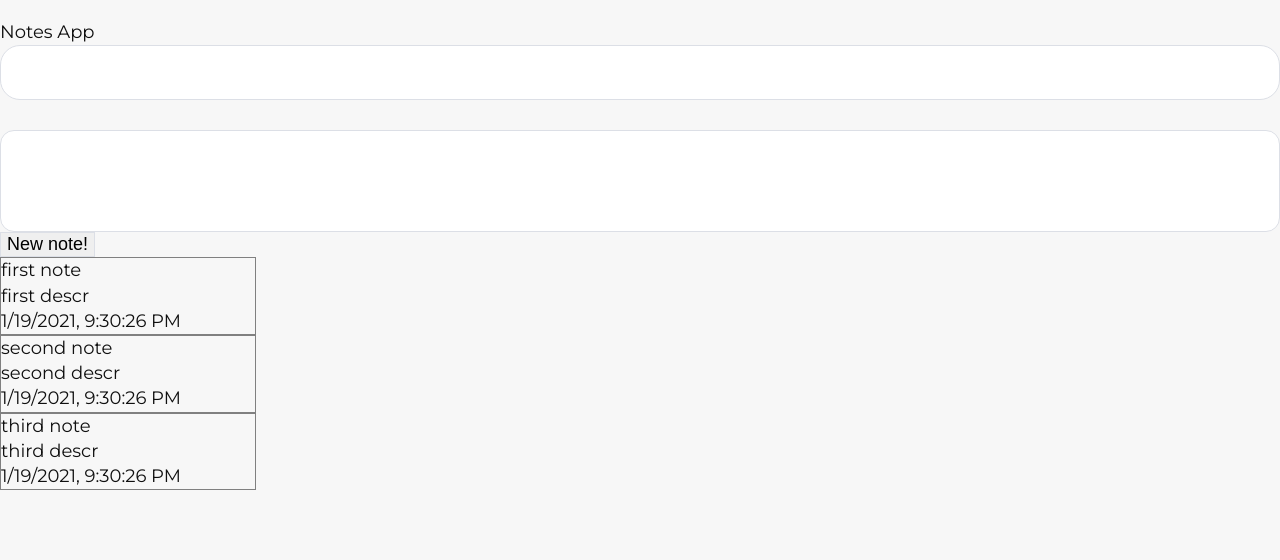
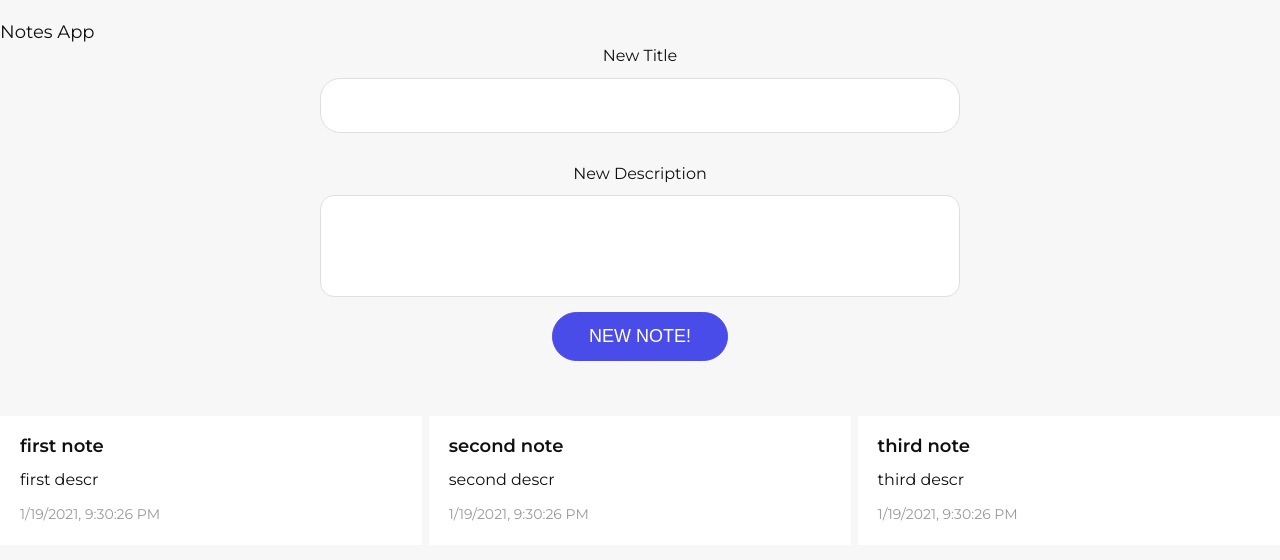
Before and after one commit to MaxLisyanskiy/vueCliTest, a Vue app: page / in a window 1280 px wide. Shown: the top 560 px of the page. Built offline with nearby package versions, Linux system fonts and the light colour scheme.

Commit message:
finish all components

```diff
--- a/src/App.vue
+++ b/src/App.vue
@@ -6,26 +6,18 @@
         <div class="container">
           <h1>{{title}}</h1>
 
+          <!--message-->
           <message v-if="message" :message="message"/>
 
           <!--new note-->
-          <div class="new-note">
-              <input v-model="note.title" type="text">
-              <textarea v-model="note.descr"></textarea>
-              <button @click="addNote">New note!</button>
-          </div>
+          <newNote
+            :note="note"
+            @addNewNote = "addNote"
+          />
+
           <!--notes-->
-          <div class="notes">
-              <div class="note" v-for="(note, index) in notes" :key="index" style="border: 1px solid grey; width: 20%;">
-                  <div class="note-header">
-                      <p>{{note.title}}</p>
-                  </div>
-                  <div class="note-body">
-                      <span>{{note.descr}}</span>
-                      <p>{{note.date}}</p>
-                  </div>
-              </div>
-          </div>
+          <notes :notes="notes" />
+
         </div>
       </section>
 
@@ -35,10 +27,12 @@
 
 <script>
 import message from "@/components/Message.vue"
+import newNote from "@/components/NewNote.vue"
+import notes from "@/components/Notes.vue"
 
 export default {
   components: {
-    message
+    message, newNote, notes
   },
   data() {
     return {
--- /dev/null
+++ b/src/components/NewNote.vue
@@ -0,0 +1,37 @@
+<template>
+    <div class="new-note">
+        <label>New Title</label>
+        <input v-model="note.title" type="text">
+        <label>New Description</label>
+        <textarea v-model="note.descr"></textarea>
+        <button class="btn btnPrimary" @click="addNote">New note!</button>
+    </div>
+</template>
+
+<style lang="scss" scoped>
+.new-note {
+    text-align: center;
+    width: 50%;
+    margin: 0 auto;
+}
+button {
+    display: block;
+    margin: 15px auto;
+}
+</style>
+
+<script>
+export default {
+    props: {
+        note: {
+            type: Object,
+            reguiered: true
+        }
+    },
+    methods: {
+        addNote() {
+            this.$emit('addNewNote', this.note)
+        }
+    }
+}
+</script>
--- /dev/null
+++ b/src/components/Notes.vue
@@ -0,0 +1,55 @@
+<template>
+    <div class="notes">
+        <div class="note" v-for="(note, index) in notes" :key="index">
+            <div class="note-header">
+                <p>{{note.title}}</p>
+            </div>
+            <div class="note-body">
+                <p>{{note.descr}}</p>
+                <span>{{note.date}}</span>
+            </div>
+        </div>
+    </div>
+</template>
+
+<style lang="scss">
+.notes{
+    display: flex;
+    align-items: center;
+    justify-content: space-between;
+    flex-wrap: wrap;
+    padding: 40px 0;
+}
+.note {
+    width: 33%;
+    padding: 18px 20px;
+    margin-bottom: 10px;
+    background-color: #fff;
+}
+.note-header {
+    p {
+        font-weight: 600;
+    }
+}
+.note-body {
+    p {
+        margin: 10px 0;
+        font-size: 16px;
+    }
+    span{
+        font-size: 14px;
+        color: #999999;
+    }
+}
+</style>
+
+<script>
+export default {
+    props: {
+        notes: {
+            type: Array,
+            requierd: true
+        }
+    }
+}
+</script>
```
